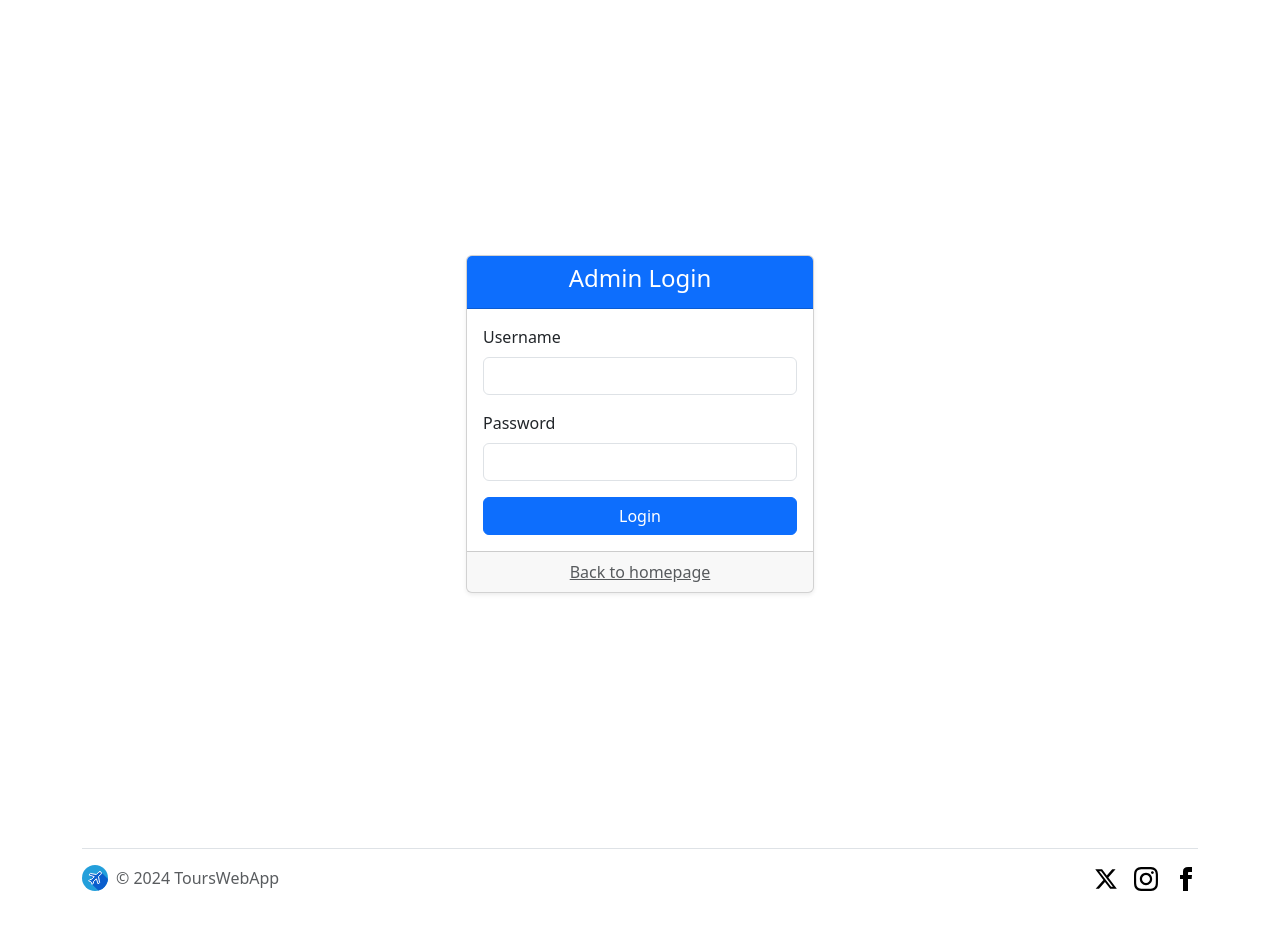
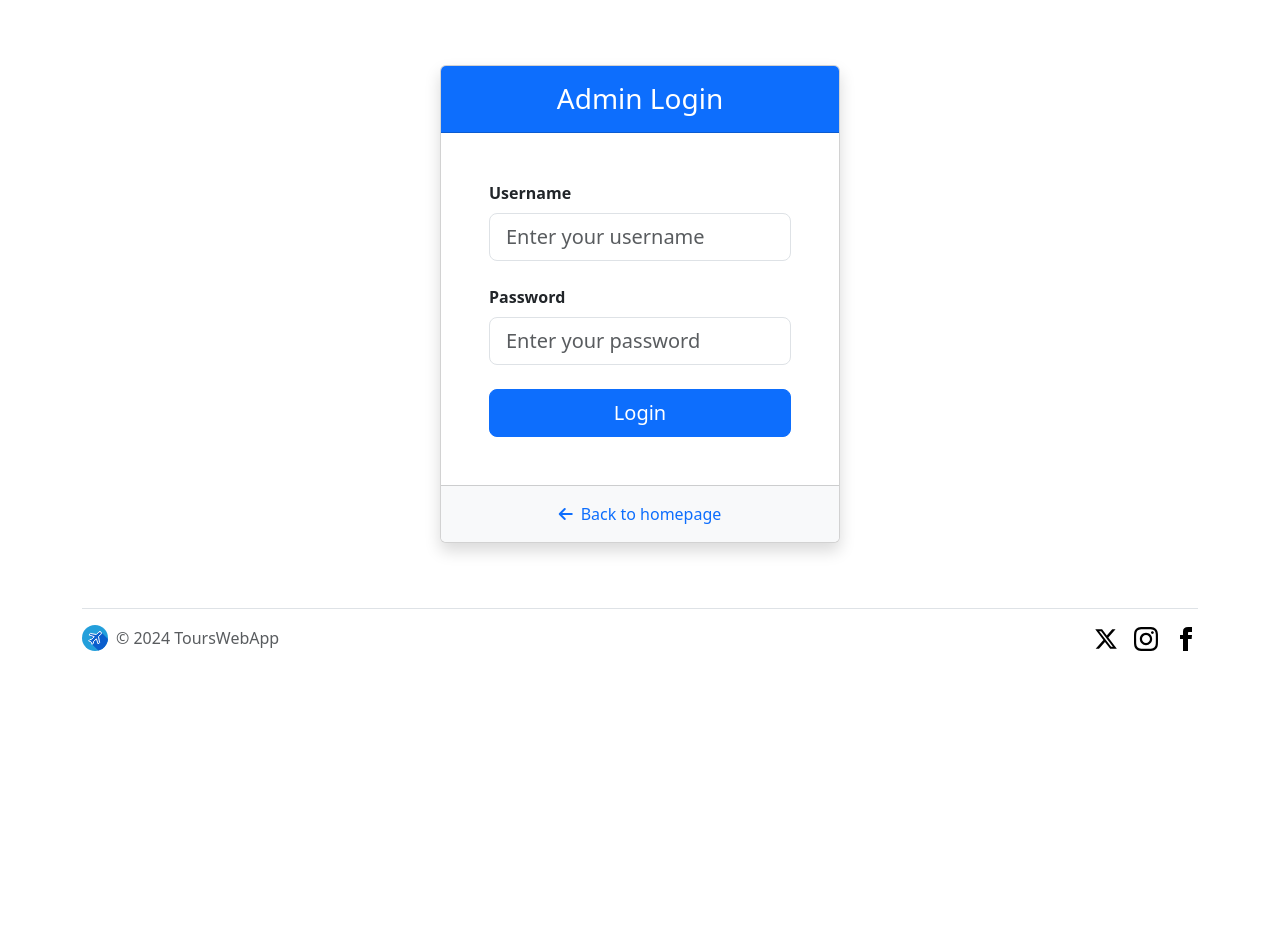
Before and after one commit to YarikKryt/ToursWebApp, a Flask app: page /admin-login in a window 1280 px wide. Shown: the part 89-1020 px from the top of the page. After the commit the page ends 740 px from the top, so only its background shows below. Run offline with Flask 3, Linux system fonts and the light colour scheme.

Commit message:
Work in progress 5 commit

```diff
--- a/templates/admin_login.html
+++ b/templates/admin_login.html
@@ -5,45 +5,46 @@
 {% endblock %}
 
 {% block body %}
-<div class="container d-flex justify-content-center align-items-center min-vh-100">
-    <div class="row justify-content-center w-100">
-        <div class="col-md-6 col-lg-4">
-            <div class="card shadow-sm">
-                <div class="card-header text-center bg-primary text-white">
-                    <h4>Admin Login</h4>
+<div class="container-fluid d-flex align-items-center justify-content-center" style="min-height: 70vh;">
+    <div class="card shadow" style="width: 500px;">
+        <div class="card-header text-center bg-primary text-white py-3">
+            <h3 class="mb-0">Admin Login</h3>
         </div>
-                <div class="card-body">
+        <div class="card-body p-5">
             <form method="POST" action="/admin-login">
                 <!-- CSRF token -->
                 {{ form.hidden_tag() }}
 
                 <!-- Username input -->
-                        <div class="mb-3">
-                            <label for="username" class="form-label">Username</label>
-                            {{ form.username(class="form-control", id="username") }}
+                <div class="mb-4">
+                    <label for="username" class="form-label fw-bold">Username</label>
+                    {{ form.username(class="form-control form-control-lg", id="username", placeholder="Enter your username") }}
                 </div>
 
                 <!-- Password input -->
-                        <div class="mb-3">
-                            <label for="password" class="form-label">Password</label>
-                            {{ form.password(class="form-control", id="password") }}
+                <div class="mb-4">
+                    <label for="password" class="form-label fw-bold">Password</label>
+                    {{ form.password(class="form-control form-control-lg", id="password", placeholder="Enter your password") }}
                 </div>
 
                 <!-- Error message -->
                 {% if error %}
                 <div class="alert alert-danger mt-3" role="alert">
+                    <i class="fas fa-exclamation-circle me-2"></i>
                     {{ error }}
                 </div>
                 {% endif %}
 
                 <!-- Submit button -->
-                        <button type="submit" class="btn btn-primary w-100">Login</button>
+                <div class="d-grid gap-2 mt-4">
+                    <button type="submit" class="btn btn-primary btn-lg">Login</button>
+                </div>
             </form>
         </div>
-                <div class="card-footer text-center">
-                    <a href="/" class="text-muted">Back to homepage</a>
-                </div>
-            </div>
+        <div class="card-footer text-center py-3 bg-light">
+            <a href="/" class="text-decoration-none text-primary">
+                <i class="fas fa-arrow-left me-2"></i>Back to homepage
+            </a>
         </div>
     </div>
 </div>
--- a/templates/base.html
+++ b/templates/base.html
@@ -6,6 +6,7 @@
           content="width=device-width, user-scalable=no, initial-scale=1.0, maximum-scale=1.0, minimum-scale=1.0">
     <meta http-equiv="X-UA-Compatible" content="ie=edge">
     <link rel="stylesheet" href="{{ url_for('static', filename='css/main.css') }}">
+    <link rel="stylesheet" href="https://cdnjs.cloudflare.com/ajax/libs/font-awesome/6.0.0/css/all.min.css">
     <link rel="stylesheet" href="https://cdn.jsdelivr.net/npm/bootstrap@5.3.3/dist/css/bootstrap.min.css" integrity="sha384-QWTKZyjpPEjISv5WaRU9OFeRpok6YctnYmDr5pNlyT2bRjXh0JMhjY6hW+ALEwIH" crossorigin="anonymous">
     <script src="https://cdn.jsdelivr.net/npm/bootstrap@5.3.3/dist/js/bootstrap.min.js" integrity="sha384-0pUGZvbkm6XF6gxjEnlmuGrJXVbNuzT9qBBavbLwCsOGabYfZo0T0to5eqruptLy" crossorigin="anonymous"></script>
     <title>{% block title %}{% endblock %}</title>
```
Also changed, not shown: templates/tours.html (+8 -5 lines). Lines whose indentation alone changed are shown as unchanged.
